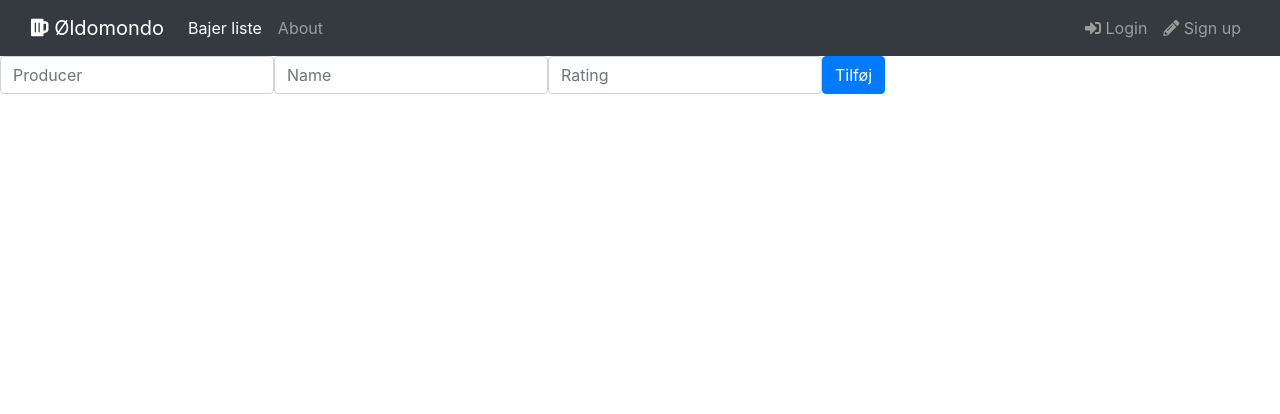
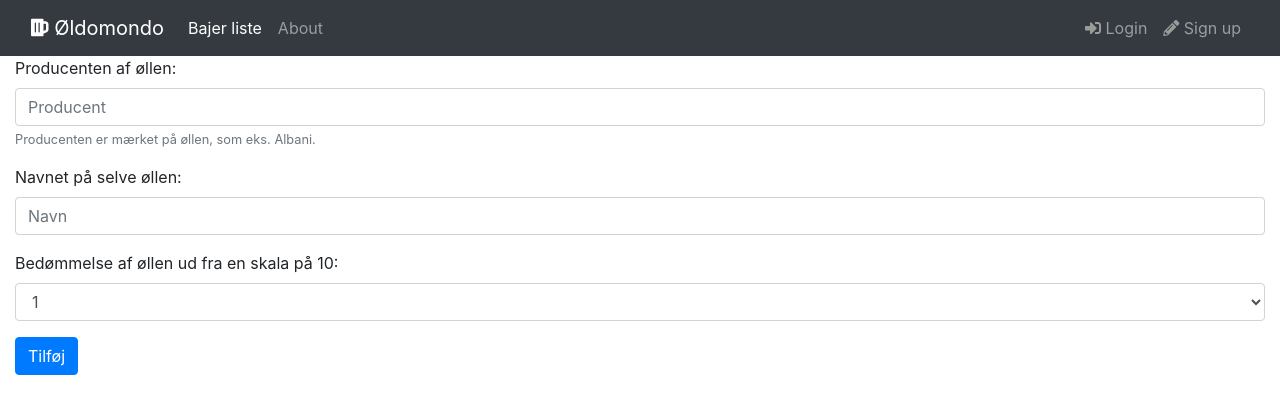
Before and after one commit to Lucassass/Bajer-rating, a Flask app: page /addbajer in a window 1280 px wide. Shown: the top 414 px of the page. Run offline with Flask 2, Linux system fonts and the light colour scheme; some libraries are stand-ins or nearby versions.

Commit message:
Form refinement

```diff
--- a/app.py
+++ b/app.py
@@ -1,6 +1,6 @@
 import gc
 from flask import Flask, render_template, request, url_for, redirect, session
-from wtforms import Form, TextField, PasswordField, validators
+from wtforms import Form, TextField, PasswordField, SelectField, validators
 from passlib.hash import sha256_crypt
 from model import create_connection, close_connection, create_tables, insert_user, retrieve_user
 from model import get_beer, add_beer
@@ -38,7 +38,7 @@ class LoginForm(Form):
 class BeerForm(Form):
     producer = TextField('producer',[validators.DataRequired()])
     name = TextField('name',[validators.DataRequired()])
-    rating = TextField('rating', [validators.DataRequired()])
+    rating = SelectField('rating', choices=['1', '2', '3', '4', '5', '6', '7', '8', '9', '10',])
 
 
 @app.route('/')
@@ -49,21 +49,18 @@ def index():
 
 @app.route('/beerlist',methods=['GET','POST'])
 def beerlist():
-
     form = BeerForm()
 
     if request.method == 'POST':
         producer = request.form['producer']
         name = request.form['name']
         rating = request.form['rating']
-        poster = session.get('username')
-        print(producer,name,rating)
-
-        if poster != None:
-                add_beer(producer, name, rating, poster)
+        if session.get('username', None) is not None:
+            poster = retrieve_user(session.get('username'))
+            poster = poster[3]
+            add_beer(producer, name, rating, poster)
         else:
             return redirect(url_for('login'))
-
 
     rows = get_beer()
     return render_template('bajerlist.html', posts=rows, user=session.get('username', None))
--- a/templates/addbajer.html
+++ b/templates/addbajer.html
@@ -1,9 +1,33 @@
 {% extends "layout.html" %}
 {% block content %}
-<form action="/beerlist" class = "form-inline" method = "POST">
-	<input type ="text" class = "form-control" placeholder = "Producer" name = "producer" value = "">
-	<input type = "text" class = "form-control" placeholder = "Name" name = "name" value = "">
-	<input type = "text" class ="form-control" placeholder = "Rating" name = "rating" value = "">
-	<input type = "submit" class = "btn btn-primary" value = "Tilføj">
-</form>
+<div class="container-fluid">
+	<form action="/beerlist" class = "form" method = "POST">
+		<div class="form-group">
+			<label for="producer">Producenten af øllen:</label>
+			<input type="text" class="form-control" placeholder="Producent" name="producer" value="">
+			<small id="producerHelp" class="form-text text-muted">Producenten er mærket på øllen, som eks. Albani.</small>
+		</div>
+		<div class="form-group">
+			<label for="name">Navnet på selve øllen:</label>
+			<input type = "text" class = "form-control" placeholder = "Navn" name = "name" value = "">
+		</div>
+		<div class="form-group">
+			<label for="rating">Bedømmelse af øllen ud fra en skala på 10:</label>
+			<select class="form-control" name="rating" id="rating">
+				<option value="1">1</option>
+				<option value="2">2</option>
+				<option value="3">3</option>
+				<option value="4">4</option>
+				<option value="5">5</option>
+				<option value="6">6</option>
+				<option value="7">7</option>
+				<option value="8">8</option>
+				<option value="9">9</option>
+				<option value="10">10</option>
+			</select>
+		</div>
+			<input type = "submit" class = "btn btn-primary" value = "Tilføj">
+
+	</form>
+</div>
 {% endblock content %}
```
